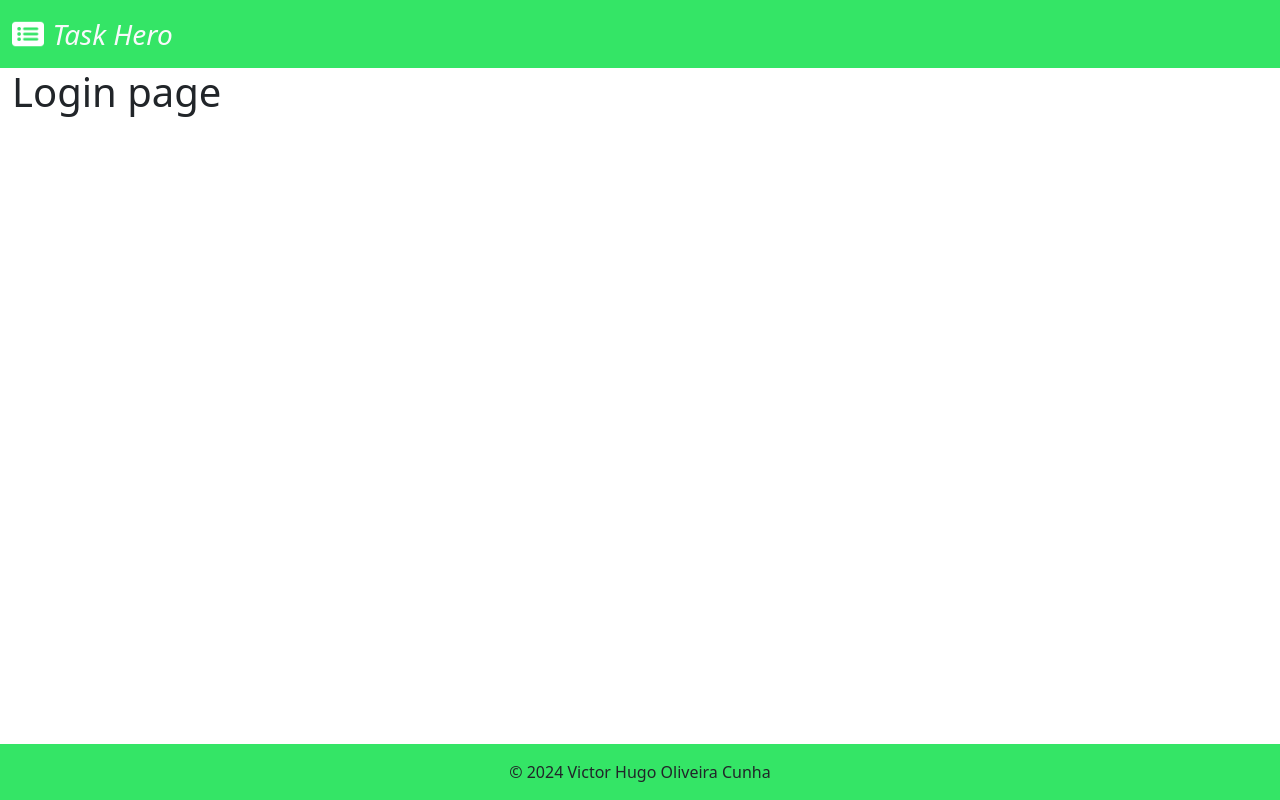
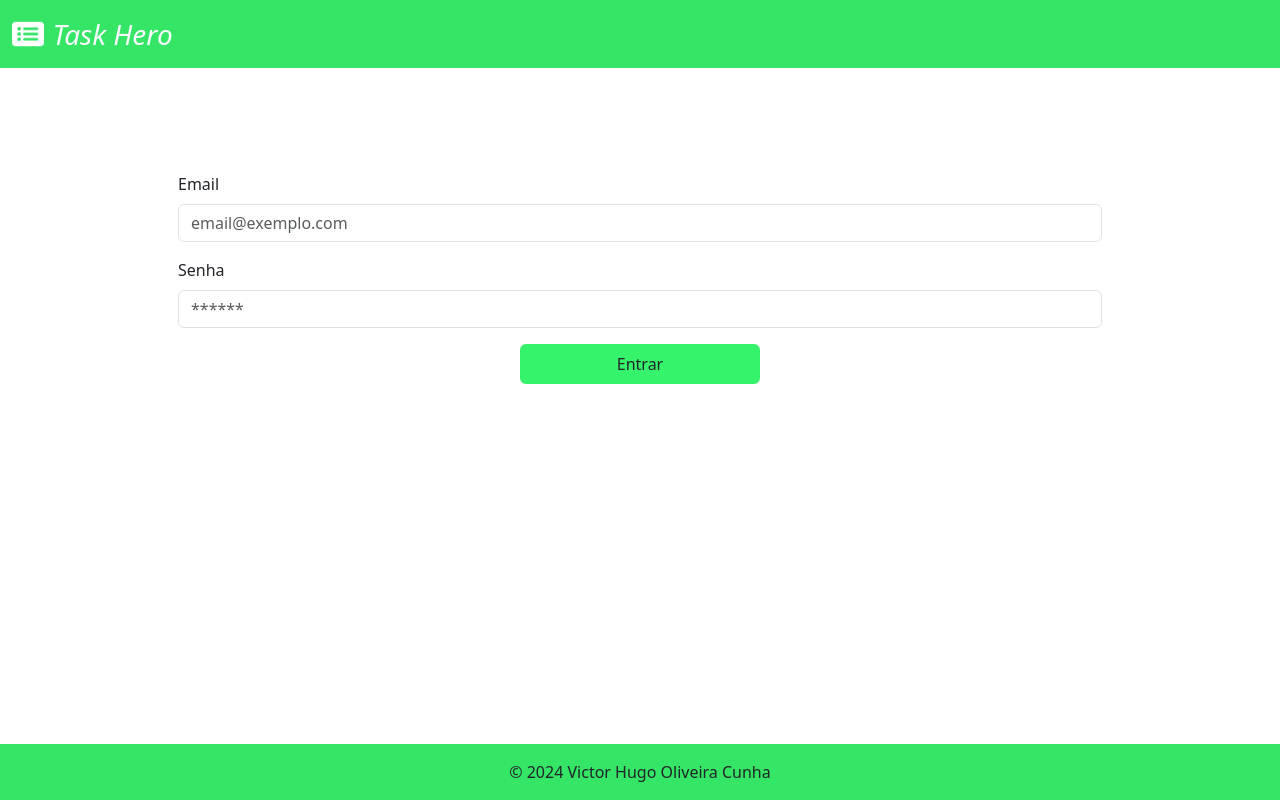
Before and after one commit to Victor0C/TaskHero, a Vue app in the folder frontend/: page /login in a window 1280 px wide. Built offline with nearby package versions, Linux system fonts and the light colour scheme.

Commit message:
feat: login screen

```diff
--- a/frontend/src/layouts/AuthLayout.vue
+++ b/frontend/src/layouts/AuthLayout.vue
@@ -16,7 +16,7 @@
       </nav>
     </header>
 
-    <main class="container-fluid">
+    <main class="container-fluid flex-grow-1 my-4">
       <router-view></router-view>
     </main>
 
--- a/frontend/src/layouts/MainLayout.vue
+++ b/frontend/src/layouts/MainLayout.vue
@@ -73,7 +73,7 @@
       </div>
     </header>
 
-    <main class="container-fluid">
+    <main class="container-fluid flex-grow-1 my-4">
       <router-view></router-view>
     </main>
 
@@ -106,8 +106,4 @@ export default {
 .vh-100 {
   height: 100vh;
 }
-
-.myActive {
-  color: white;
-}
 </style>
--- a/frontend/src/router/index.js
+++ b/frontend/src/router/index.js
@@ -30,7 +30,7 @@ const router = createRouter({
         {
           path: '/users',
           name: 'users',
-          component: () => import('../views/UserView.vue')
+          component: () => import('../views/UsersView.vue')
         },
       ]
     },
--- /dev/null
+++ b/frontend/src/service/login.js
@@ -0,0 +1,11 @@
+import api from "./api";
+
+export default async function login(email, password){
+    try{
+        const response = (await api.post('/login',{email, password})).data
+
+        return response
+    }catch{
+        return {error: error.response.status}
+    }
+}
--- a/frontend/src/views/LoginView.vue
+++ b/frontend/src/views/LoginView.vue
@@ -1,5 +1,98 @@
 <template>
-  <h1>Login page</h1>
+  <div class="container-fluid d-flex justify-content-center h-100">
+    <form @submit.prevent="submitForm" class="w-75 my-forms">
+      <div class="mb-3">
+        <label for="email1" class="form-label">Email</label>
+        <input
+          v-model="email"
+          type="email"
+          class="form-control"
+          id="email1"
+          aria-describedby="emailHelp"
+          placeholder="email@exemplo.com"
+        />
+        <small v-if="!emailValid" class="text-danger">Por favor, insira um email válido.</small>
+      </div>
+      <div class="mb-3">
+        <label for="Password1" class="form-label">Senha</label>
+        <input
+          v-model="password"
+          type="password"
+          class="form-control"
+          id="Password1"
+          placeholder="******"
+        />
+        <small v-if="!passwordValid" class="text-danger">Por favor, insira uma senha válida.</small>
+      </div>
+      <div class="d-flex justify-content-center">
+        <button type="submit" class="btn bg-myButton rounded-2">Entrar</button>
+      </div>
+    </form>
+  </div>
 </template>
 
-<script></script>
+<script>
+import login from '../service/login.js'
+
+
+export default {
+  name: 'LoginForm',
+  data() {
+    return {
+      email: '',
+      password: '',
+      emailValid: true,
+      passwordValid: true
+    }
+  },
+  methods: {
+    async submitForm() {
+      this.emailValid = this.validateEmail()
+      this.passwordValid = this.validatePassword()
+
+
+      if (this.emailValid && this.passwordValid) {
+
+        const response = await login(this.email, this.password)
+
+        localStorage.setItem('token', response.token);
+
+        this.email = ''
+        this.password = ''
+      }
+    },
+    validateEmail() {
+      return /\S+@\S+\.\S+/.test(this.email)
+    },
+    validatePassword() {
+      return this.password.length > 0
+    },
+  }
+}
+</script>
+
+<style>
+.my-forms {
+  margin-top: 5rem;
+}
+
+.bg-myButton {
+  background-color: rgba(6, 240, 72, 0.807);
+  width: 15rem;
+  height: 2.5rem;
+  border: none;
+  transition: transform 0.1s ease-in-out;
+}
+
+.bg-myButton:hover,
+.bg-myButton:active {
+  background-color: rgba(6, 240, 72, 0.807);
+  color: white;
+  border: none;
+  box-shadow: none;
+}
+
+.bg-myButton:active {
+  transform: scale(0.95);
+}
+</style>
--- a/frontend/src/views/UserView.vue
+++ b/frontend/src/views/UsersView.vue
@@ -1,5 +1,5 @@
 <template>
-    <h1>User page</h1>
+    <h1>Users page</h1>
   </template>
 
   <script></script>
```
